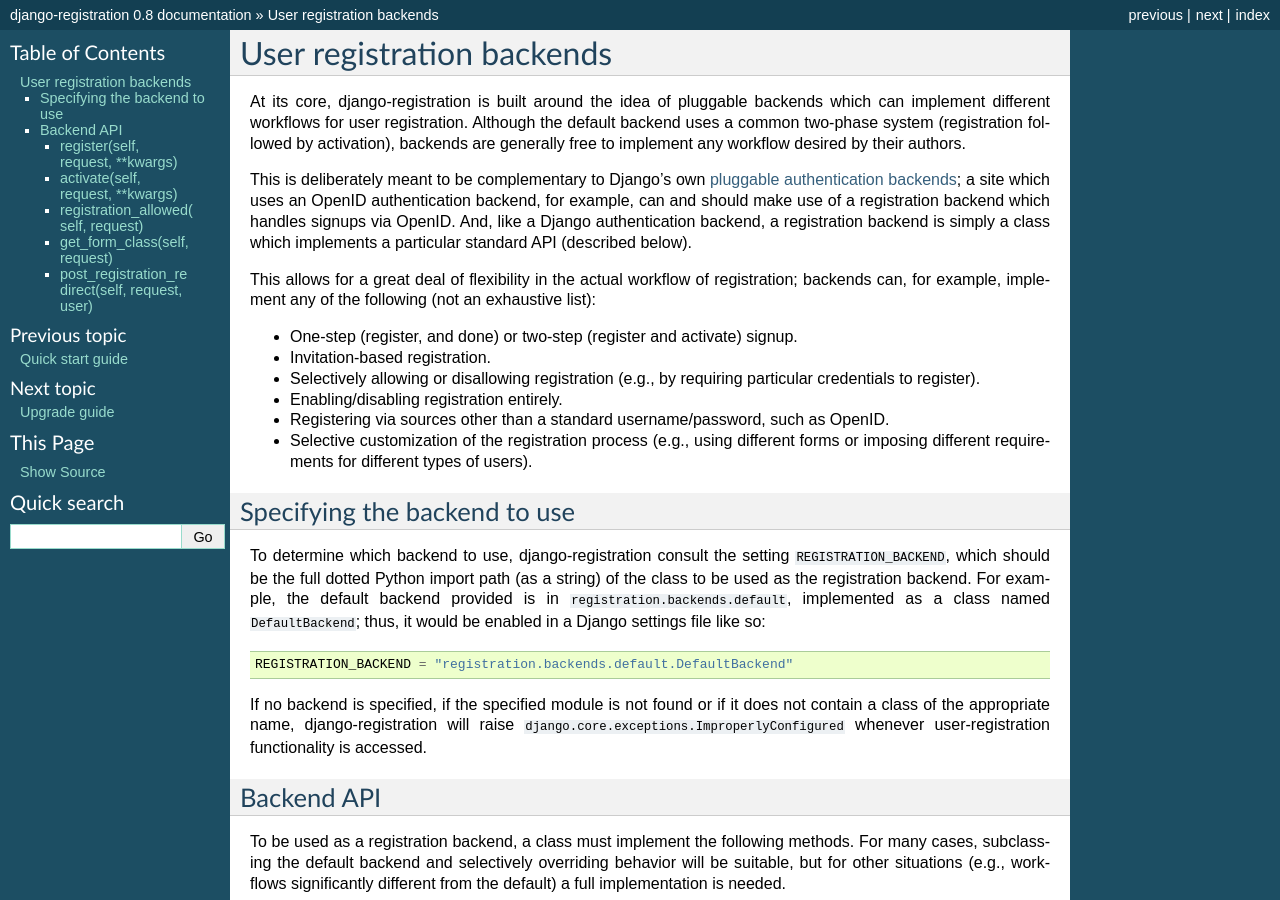
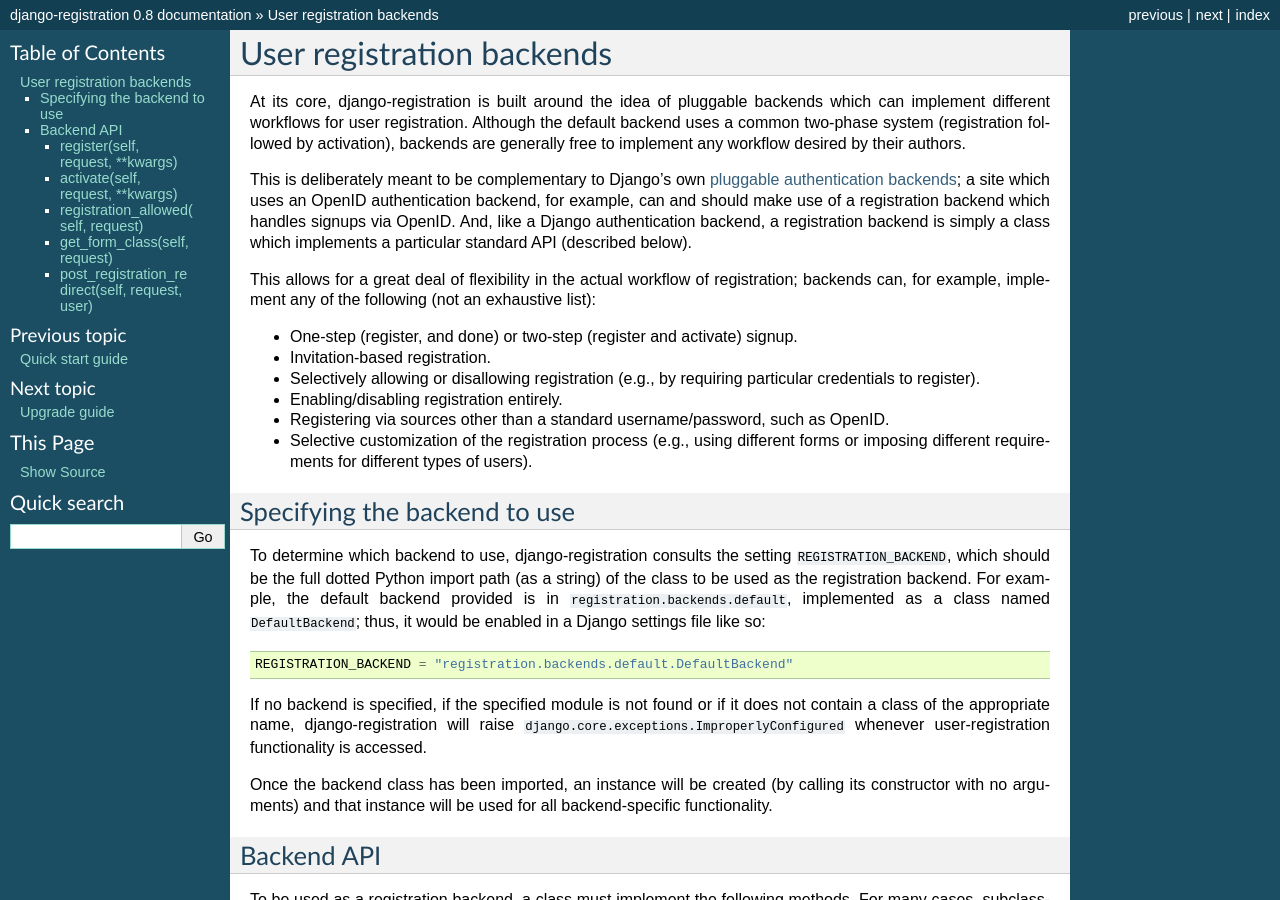
Before and after one commit to plivo/django-registration, a Sphinx documentation site: the page built from docs/backend-api.rst, in a window 1280 px wide and 900 px high. Built offline with Sphinx 7.4.7, drawn with Linux system fonts in a browser that asks for light colours.

Commit message:
Typo in documentation.

```diff
--- a/docs/backend-api.rst
+++ b/docs/backend-api.rst
@@ -43,7 +43,7 @@ following (not an exhaustive list):
 Specifying the backend to use
 -----------------------------
 
-To determine which backend to use, django-registration consult the
+To determine which backend to use, django-registration consults the
 setting ``REGISTRATION_BACKEND``, which should be the full dotted
 Python import path (as a string) of the class to be used as the
 registration backend. For example, the default backend provided is in
@@ -58,6 +58,10 @@ it does not contain a class of the appropriate name,
 django-registration will raise
 ``django.core.exceptions.ImproperlyConfigured`` whenever
 user-registration functionality is accessed.
+
+Once the backend class has been imported, an instance will be created
+(by calling its constructor with no arguments) and that instance will
+be used for all backend-specific functionality.
 
 
 Backend API
```
